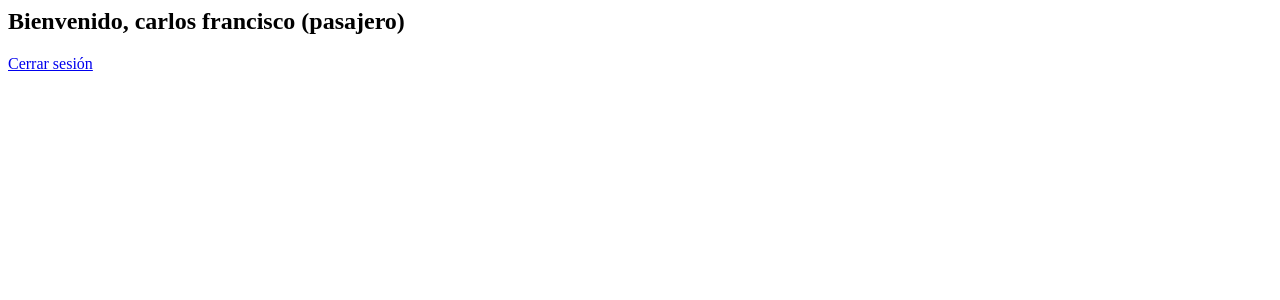
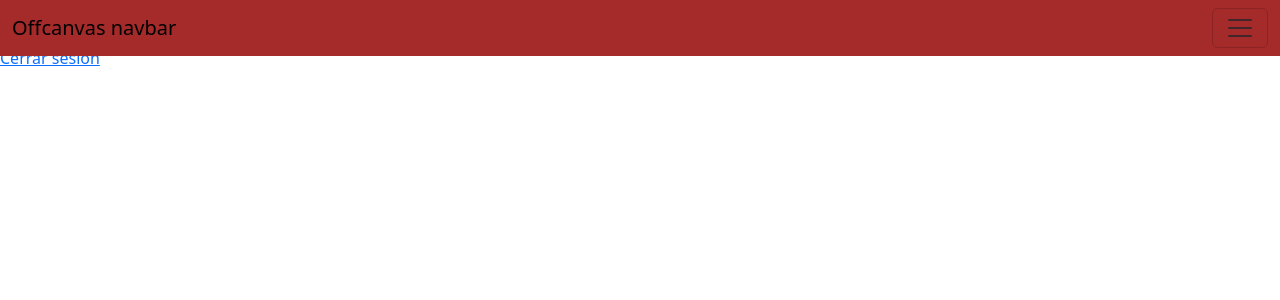
Before and after one commit to starlix234/app-buses, a PHP site: page /panel_pasajero.php in a window 1280 px wide. Shown: the top 300 px of the page. Run offline with PHP 8.4, Linux system fonts and the light colour scheme; a user stored in the database is signed in.

Commit message:
entregar

```diff
--- /dev/null
+++ b/assets/css/estilos.css
@@ -0,0 +1,7 @@
+
+body{
+    background: black;
+}
+.nav-menu{
+    background-color: brown;
+}
--- /dev/null
+++ b/cabezera.php
@@ -0,0 +1,10 @@
+<!DOCTYPE html>
+<html lang="en">
+<head>
+    <meta charset="UTF-8">
+    <meta name="viewport" content="width=device-width, initial-scale=1.0">
+    <title>Document</title>
+    <link rel="stylesheet" href="assets/css/estilos.css">
+    <link href="https://cdn.jsdelivr.net/npm/bootstrap@5.3.8/dist/css/bootstrap.min.css" rel="stylesheet" integrity="sha384-sRIl4kxILFvY47J16cr9ZwB07vP4J8+LH7qKQnuqkuIAvNWLzeN8tE5YBujZqJLB" crossorigin="anonymous">
+</head>
+<body>
--- a/panel_pasajero.php
+++ b/panel_pasajero.php
@@ -7,7 +7,71 @@ if (!isset($_SESSION['rol']) || $_SESSION['rol'] != 'pasajeros') {
     exit();
 }
 
+include("cabezera.php");
+?>
+
+<nav class="navbar nav-menu  fixed-top">
+  <div class="container-fluid">
+    <a class="navbar-brand" href="#">Offcanvas navbar</a>
+    <button class="navbar-toggler" type="button" data-bs-toggle="offcanvas" data-bs-target="#offcanvasNavbar" aria-controls="offcanvasNavbar" aria-label="Toggle navigation">
+      <span class="navbar-toggler-icon"></span>
+    </button>
+    <div class="offcanvas offcanvas-end" tabindex="-1" id="offcanvasNavbar" aria-labelledby="offcanvasNavbarLabel">
+      <div class="offcanvas-header">
+        <h5 class="offcanvas-title" id="offcanvasNavbarLabel">Offcanvas</h5>
+        <button type="button" class="btn-close" data-bs-dismiss="offcanvas" aria-label="Close"></button>
+      </div>
+      <div class="offcanvas-body">
+        <ul class="navbar-nav justify-content-end flex-grow-1 pe-3">
+          <li class="nav-item">
+            <a class="nav-link active" aria-current="page" href="#">Home</a>
+          </li>
+          <li class="nav-item">
+            <a class="nav-link" href="#">Link</a>
+          </li>
+          <li class="nav-item dropdown">
+            <a class="nav-link dropdown-toggle" href="#" role="button" data-bs-toggle="dropdown" aria-expanded="false">
+              Dropdown
+            </a>
+            <ul class="dropdown-menu">
+              <li><a class="dropdown-item" href="#">Action</a></li>
+              <li><a class="dropdown-item" href="#">Another action</a></li>
+              <li>
+                <hr class="dropdown-divider">
+              </li>
+              <li><a class="dropdown-item" href="#">Something else here</a></li>
+            </ul>
+          </li>
+        </ul>
+        <form class="d-flex mt-3" role="search">
+          <input class="form-control me-2" type="search" placeholder="Search" aria-label="Search"/>
+          <button class="btn btn-outline-success" type="submit">Search</button>
+        </form>
+      </div>
+    </div>
+  </div>
+</nav>
+
+
+
+
+
+
+
+
+
+
+
+
+<?php
+
 // Mostrar el nombre del usuario logueado
 echo "<h2>Bienvenido, " . htmlspecialchars($_SESSION['nombre']) . " (pasajero)</h2>";
 echo "<a href='lib/cerrar_sesion.php'>Cerrar sesión</a>";
+
+
+
+
+include("pie.php");
+
 ?>
--- /dev/null
+++ b/pie.php
@@ -0,0 +1,13 @@
+
+<footer>
+
+
+
+
+
+</footer>
+<script src="https://cdn.jsdelivr.net/npm/@popperjs/core@2.11.8/dist/umd/popper.min.js" integrity="sha384-I7E8VVD/ismYTF4hNIPjVp/Zjvgyol6VFvRkX/vR+Vc4jQkC+hVqc2pM8ODewa9r" crossorigin="anonymous"></script>
+<script src="https://cdn.jsdelivr.net/npm/bootstrap@5.3.8/dist/js/bootstrap.min.js" integrity="sha384-G/EV+4j2dNv+tEPo3++6LCgdCROaejBqfUeNjuKAiuXbjrxilcCdDz6ZAVfHWe1Y" crossorigin="anonymous"></script>
+ <script src="https://cdn.jsdelivr.net/npm/bootstrap@5.3.8/dist/js/bootstrap.bundle.min.js" integrity="sha384-FKyoEForCGlyvwx9Hj09JcYn3nv7wiPVlz7YYwJrWVcXK/BmnVDxM+D2scQbITxI" crossorigin="anonymous"></script>
+</body>
+</html>
```
